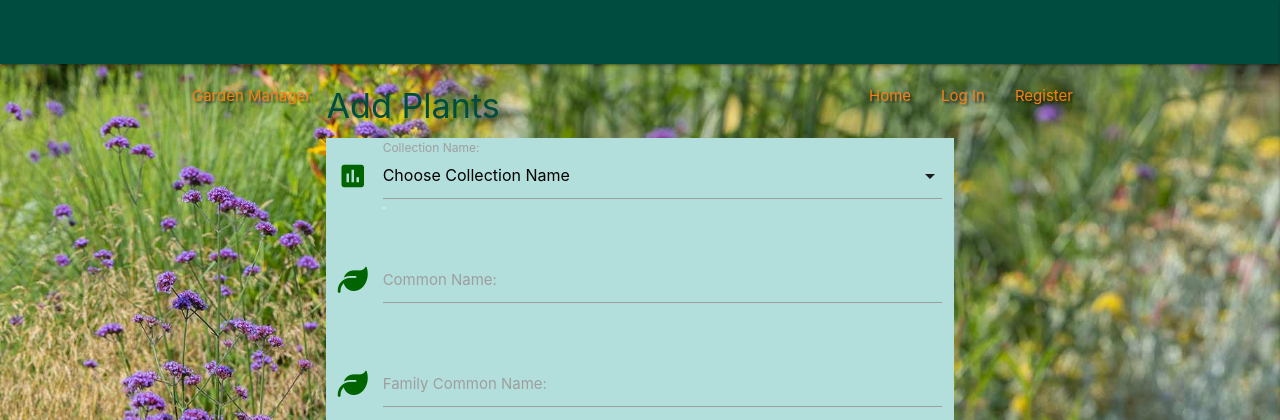
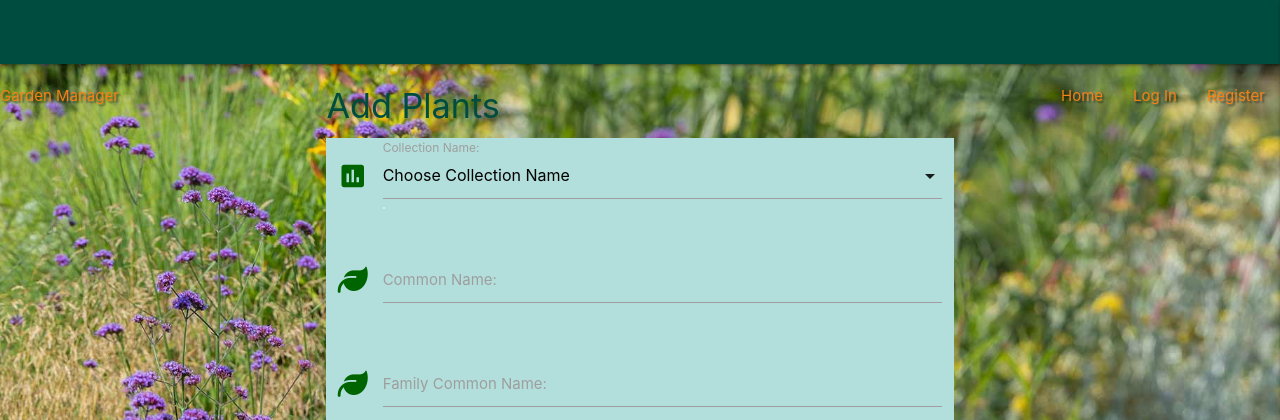
Before and after one commit to Readri205/MS3_Plant_Manager, a Flask app: page /add_plants in a window 1280 px wide. Shown: the top 420 px of the page. Run offline with Flask 2, Linux system fonts and the light colour scheme; data that the repository does not hold is empty; some libraries are stand-ins or nearby versions.

Commit message:
Amend style in base navbar title

```diff
--- a/static/css/style.css
+++ b/static/css/style.css
@@ -54,8 +54,7 @@ nav .brand-logo {
 }
 nav .fad {
     font-size: 1.2rem;
-    margin-top: 20px
-}
+    margin-top: 20px;
 }
 
 @media only screen and (max-width: 320px){
--- a/templates/base.html
+++ b/templates/base.html
@@ -10,11 +10,12 @@
 </head>
 <body class="teal lighten-5 bg">
 	<header>
+
         <div class="navbar-fixed">
 		<nav class="teal darken-4 text-shadow">
 			<div class="nav-wrapper">
-            <div class="container">
-				<a href="{{url_for('get_home')}}" class="center-align low-text yellow-text text-darken-4"><i class="fad fa-seedling"></i> Garden Manager</a>
+
+				<a href="{{url_for('get_home')}}" class="yellow-text text-darken-4"><i class="fad fa-seedling"></i> Garden Manager</a>
                 <a href="#" data-target="mobile-demo" class="sidenav-trigger right yellow-text text-darken-4"><i class="flow-text fas fa-bars"></i></a>
 				<ul class="right hide-on-med-and-down">
 					<li><a href="{{url_for('get_home')}}" class="yellow-text text-darken-4">Home</a></li>
@@ -30,7 +31,7 @@
                         <li><a href="{{ url_for('register') }}" class="yellow-text text-darken-4">Register</a></li>
                     {% endif %}
 				</ul>
-            </div>
+
         </div>
 		</nav>
         </div>
```
Also changed, not shown: README.md.
